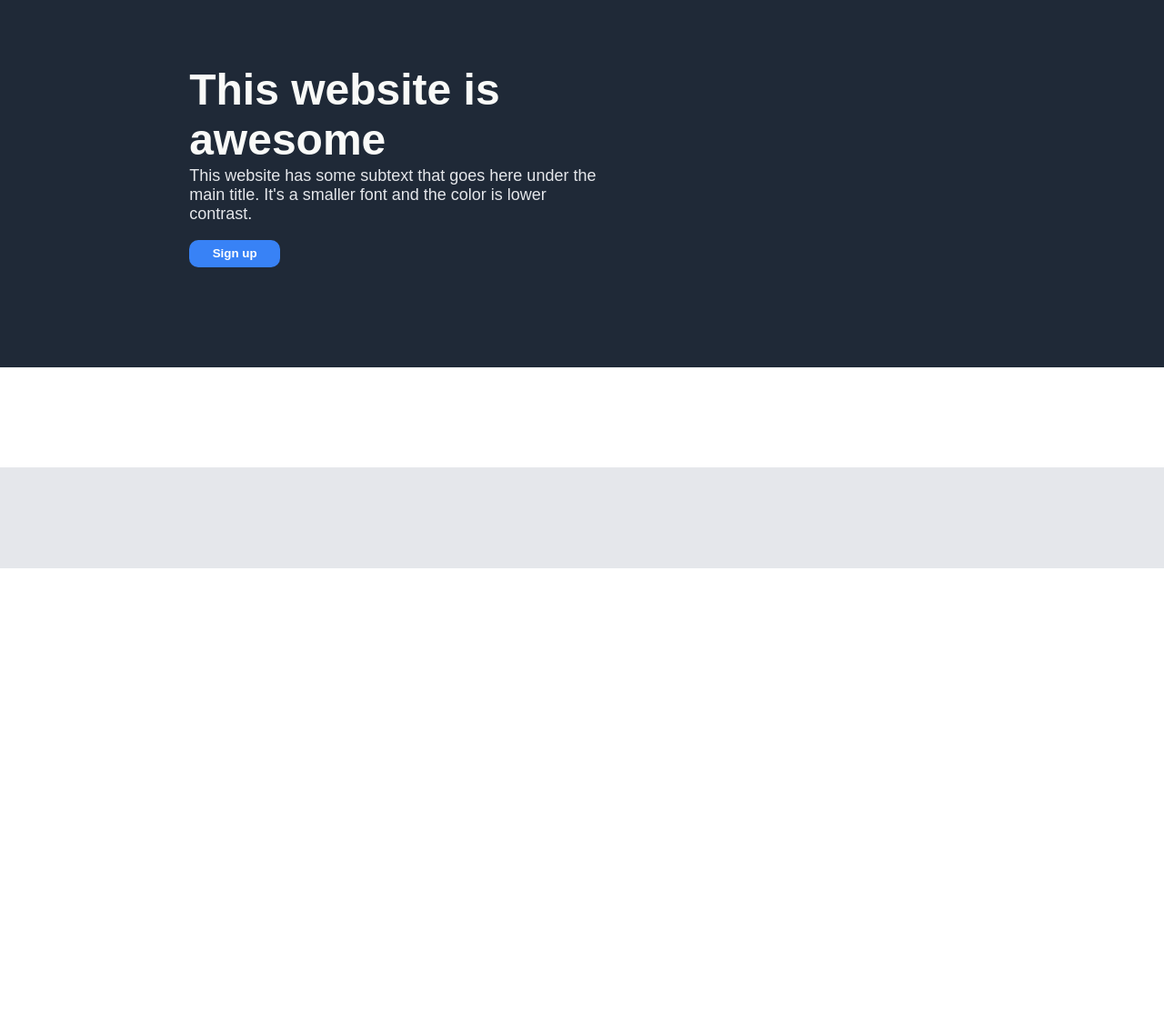
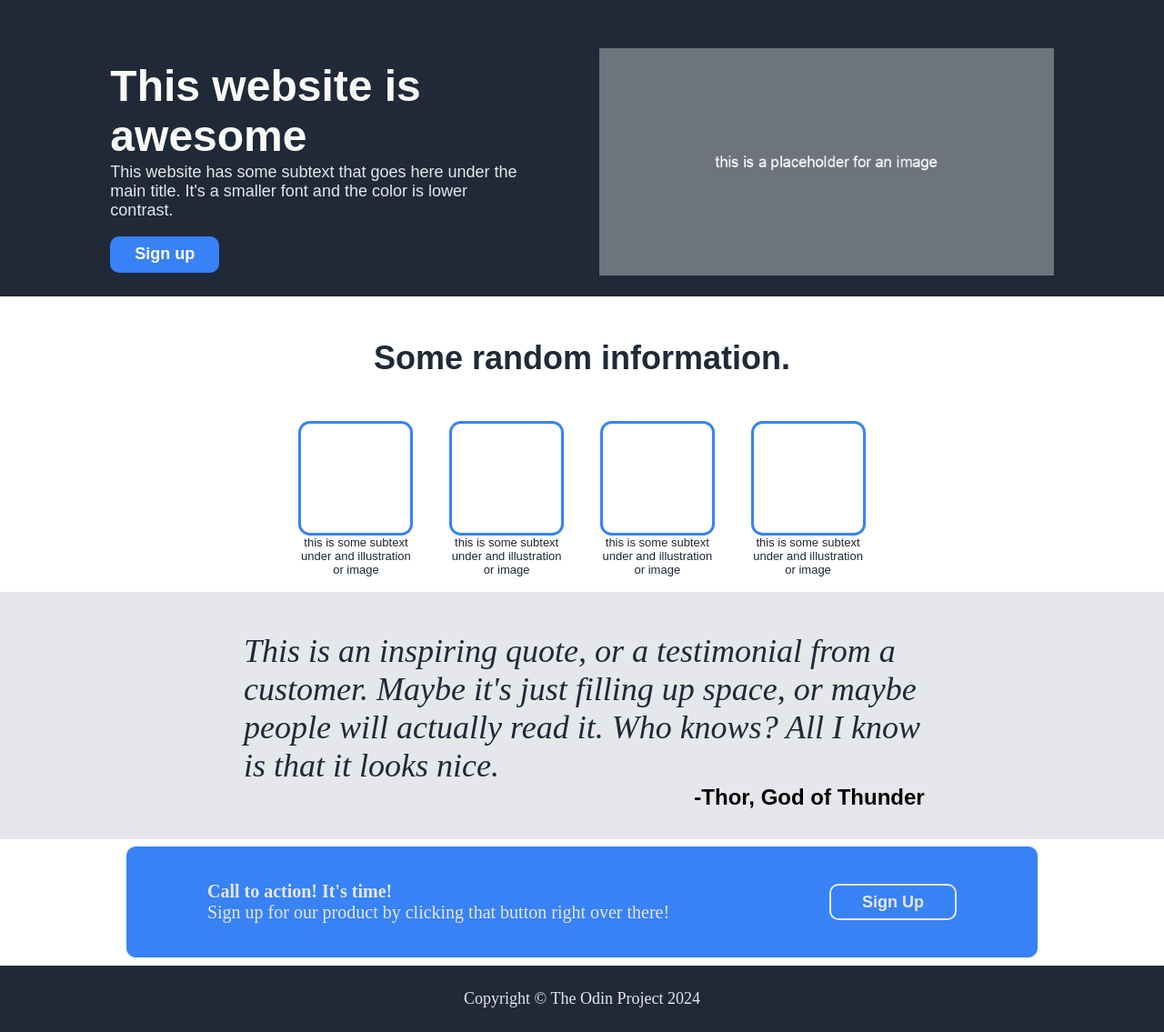
Before and after one commit to VincentBoyles/odin-landing-page, a plain HTML site: page index.html in a window 1280 px wide. Shown: the part 65-1200 px from the top of the page at 91% size. Before the commit the page ends 800 px from the top, so only its background shows below. Drawn offline with Linux system fonts and the light colour scheme.

Commit message:
finished landing page but still needs minor rev

```diff
--- a/index.html
+++ b/index.html
@@ -29,17 +29,47 @@
                     <button class="header-button">Sign up</button>
                 </div>
                 <div class="header-content-placeholder">
-
+                    <img src="../images/placeholder.jpeg" alt="placeholder image" width= "500px"; height="250px";>
                 </div>
             </div>
             </div>
         <div class="content-one">
-
-
-
+            <h4 class="random-information">Some random information.</h4>
+            <div class="content-box">
+            <div class="empty-box"></div>
+            <div class="empty-box"></div>
+            <div class="empty-box"></div>
+            <div class="empty-box"></div>
+            </div>
+            <div class="subtext-box">
+            <div class="subtext">this is some subtext<br> under and illustration<br> or image</div>
+            <div class="subtext">this is some subtext<br> under and illustration<br> or image</div>
+            <div class="subtext">this is some subtext<br> under and illustration<br> or image</div>
+            <div class="subtext">this is some subtext<br> under and illustration<br> or image</div>
+            </div>
         </div>
         <div class="content-two">
+            <div class="quote">
+            <p>This is an inspiring quote, or a testimonial from a<br>
+               customer. Maybe it's just filling up space, or maybe<br>
+               people will actually read it. Who knows? All I know<br>
+               is that it looks nice.
+            </p>
+            </div>
+            <div class="quote-author">
+                <p>-Thor, God of Thunder</p>
+            </div>
         </div>
-        <div class="footer"></div>
+        <div class="footer">
+            <div class="footer-content">
+                <p><strong>Call to action! It's time!</strong><br>
+                   Sign up for our product by clicking that button right over there!
+                </p>
+                <button class="footer-signup-button">Sign Up</button>
+            </div>
+        </div>
+        <div class="footer-end">
+            <p>Copyright &copy; The Odin Project 2024 </p>
+        </div>
     </body>
 </html>
--- a/styles.css
+++ b/styles.css
@@ -1,8 +1,9 @@
 body {
-    min-height: 100vh;
+    min-height: 150vh;
     margin: 0;
     display: flex;
     flex-direction: column;
+    flex: 1 0 auto;
 }
 
 a{
@@ -23,15 +24,15 @@ a{
     display: flex;
     flex-direction: row;
     justify-content: center;
-    justify-content: space-around;
-    margin: -8px;
+    justify-content: space-evenly;
+    margin: -10px;
 }
 
 .header-content-container{
     display: flex;
     flex-direction: row;
     justify-content: center;
-    justify-content: space-around;
+    gap: 90px;
 }
 
 .header-links{
@@ -64,29 +65,122 @@ a{
     color: white;
     border-radius: 10px;
     border-style: none;
-    width: 100px;
-    height: 30px;
-    font-weight: bold;
+    width: 120px;
+    height: 40px;
+    font-size: 18px;
+    font-weight: bolder;
 }
 
 .header-content-placeholder{
-    display: flex;
-    align-content:center;
+    padding-top: 50px;
 }
 
 .content-one{
     display: flex;
     flex: 1;
+    flex-direction: column;
+    align-items: center;
+}
 
+.random-information{
+    font-size: 36px;
+    font-weight: bolder;
+    color:#1F2937;
+    font-family:Arial, Helvetica, sans-serif;
+}
+
+.content-box{
+    display: flex;
+    flex-direction: row;
+    gap: 40px;
+}
+
+.empty-box{
+    width: 120px;
+    height: 120px;
+    border: 3px solid #3882F6;
+    border-radius: 10%;
+}
+
+.subtext-box{
+    display: flex;
+    flex-direction: row;
+    gap: 45px;
+}
+
+.subtext {
+    font-family:Arial, Helvetica, sans-serif;
+    font-size: 13px;
+    color:#1F2937;
+    text-align: center;
 }
 
 .content-two {
+    display: flex;
+    flex-direction: column;
     flex: 1;
     background-color: #E5E7EB;
+    justify-content: center;
+}
 
+.quote {
+    display: flex;
+    justify-content: center;
+    font-size: 36px;
+    font-weight: light;
+    font-style: italic;
+    color: #1F2937;
+    margin-bottom: -60px;
+}
+
+.quote-author{
+    font-family:Arial, Helvetica, sans-serif;
+    font-size: 24px;
+    display: flex;
+    font-weight: bold;
+    justify-content: center;
+    padding-left: 500px;
 }
 
 .footer {
     flex: 1;
-    width: 100%;
+    display: flex;
+    justify-content: center;
+    align-items: center;
 }
+
+.footer-content{
+    display: flex;
+    flex-direction: row;
+    border: 1px solid #3882F6;
+    border-radius: 10px;
+    background-color: #3882F6;
+    height: 120px;
+    width: 1000px;
+    color: #E5E7EB;
+    justify-content: space-around;
+    align-items: center;
+    font-size: 20px;
+}
+
+.footer-signup-button{
+    font-family:Arial, Helvetica, sans-serif;
+    background-color: #3882F6;
+    color: #E5E7EB;
+    border-radius: 10px;
+    border: 2px solid #E5E7EB;
+    width: 140px;
+    height: 40px;
+    font-size: 18px;
+    font-weight: bolder;
+}
+
+.footer-end {
+    flex: 1;
+    display: flex;
+    justify-content: center;
+    align-items: center;
+    background-color: #1F2937;
+    color: #E5E7EB;
+    font-size: 18px;
+}
```
Also changed, not shown: images/placeholder.jpeg (added).
